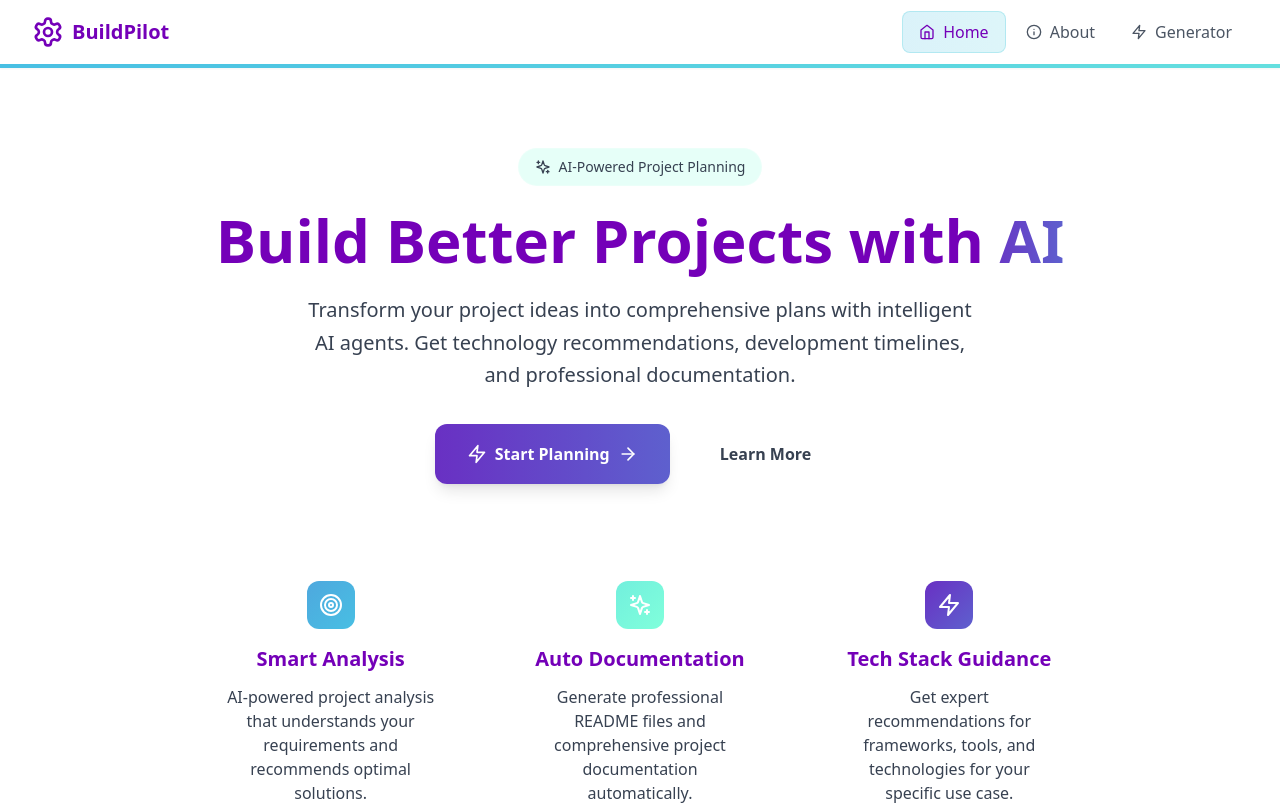
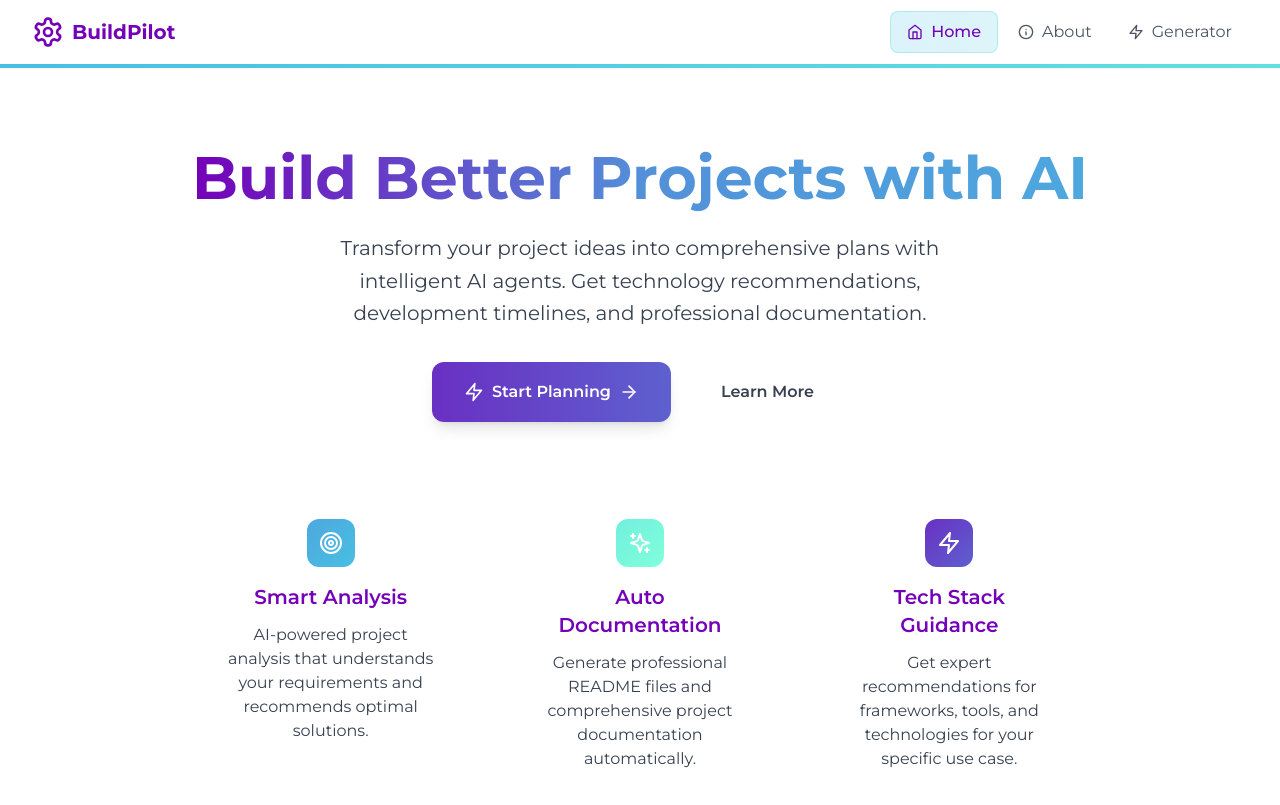
Before and after one commit to Andy2887/BuildPilot, a React (Vite) app in the folder frontend/: page / in a window 1280 px wide. Shown: the top 805 px of the page. Built offline with nearby package versions, Linux system fonts and the light colour scheme.

Commit message:
updated interface

```diff
--- a/frontend/index.html
+++ b/frontend/index.html
@@ -4,6 +4,9 @@
     <meta charset="UTF-8" />
     <link rel="icon" type="image/svg+xml" href="/vite.svg" />
     <meta name="viewport" content="width=device-width, initial-scale=1.0" />
+    <link rel="preconnect" href="https://fonts.googleapis.com">
+    <link rel="preconnect" href="https://fonts.gstatic.com" crossorigin>
+    <link href="https://fonts.googleapis.com/css2?family=Montserrat:ital,wght@0,100..900;1,100..900&display=swap" rel="stylesheet">
     <title>BuildPilot - AI Project Planning Assistant</title>
     <meta name="description" content="Transform your project ideas into comprehensive plans with BuildPilot's AI-powered project planning assistant." />
   </head>
--- a/frontend/src/pages/GeneratorPage.tsx
+++ b/frontend/src/pages/GeneratorPage.tsx
@@ -57,7 +57,7 @@ const GeneratorPage: React.FC = () => {
   return (
     <div className="min-h-screen pt-16 pb-8 px-4 sm:px-6 lg:px-8">
       <div className="max-w-7xl mx-auto">
-        <div className="text-center mb-12">
+        <div className="text-center">
           <h1 className="text-4xl font-bold text-french-violet mb-4">
             AI Project <span className="bg-gradient-to-r from-grape to-slate-blue bg-clip-text text-transparent">Generator</span>
           </h1>
--- a/frontend/src/pages/HomePage.tsx
+++ b/frontend/src/pages/HomePage.tsx
@@ -9,13 +9,10 @@ const HomePage: React.FC = () => {
       <section className="relative py-20 px-4 sm:px-6 lg:px-8">
         <div className="max-w-4xl mx-auto text-center">
           <div className="mb-8">
-            <div className="inline-flex items-center px-4 py-2 bg-aquamarine/20 text-gray-700 rounded-full text-sm font-medium mb-6 backdrop-blur-sm border border-white/20">
-              <Sparkles className="h-4 w-4 mr-2" />
-              AI-Powered Project Planning
-            </div>
-            <h1 className="text-5xl md:text-6xl font-bold text-french-violet mb-6 leading-tight">
-              Build Better Projects with
-              <span className="bg-gradient-to-r from-grape to-slate-blue bg-clip-text text-transparent"> AI</span>
+            <h1 className="text-5xl md:text-6xl font-bold mb-6 leading-tight">
+              <span className="bg-gradient-to-r from-french-violet via-grape via-slate-blue via-united-nations-blue to-picton-blue bg-clip-text text-transparent">
+                Build Better Projects with AI
+              </span>
             </h1>
             <p className="text-xl text-gray-700 mb-8 max-w-2xl mx-auto leading-relaxed">
               Transform your project ideas into comprehensive plans with intelligent AI agents.
--- a/frontend/tailwind.config.js
+++ b/frontend/tailwind.config.js
@@ -3,6 +3,9 @@ export default {
   content: ['./index.html', './src/**/*.{js,ts,jsx,tsx}'],
   theme: {
     extend: {
+      fontFamily: {
+        sans: ['Montserrat', 'sans-serif'],
+      },
       colors: {
         'french-violet': '#7400b8',
         'grape': '#6930c3',
```
